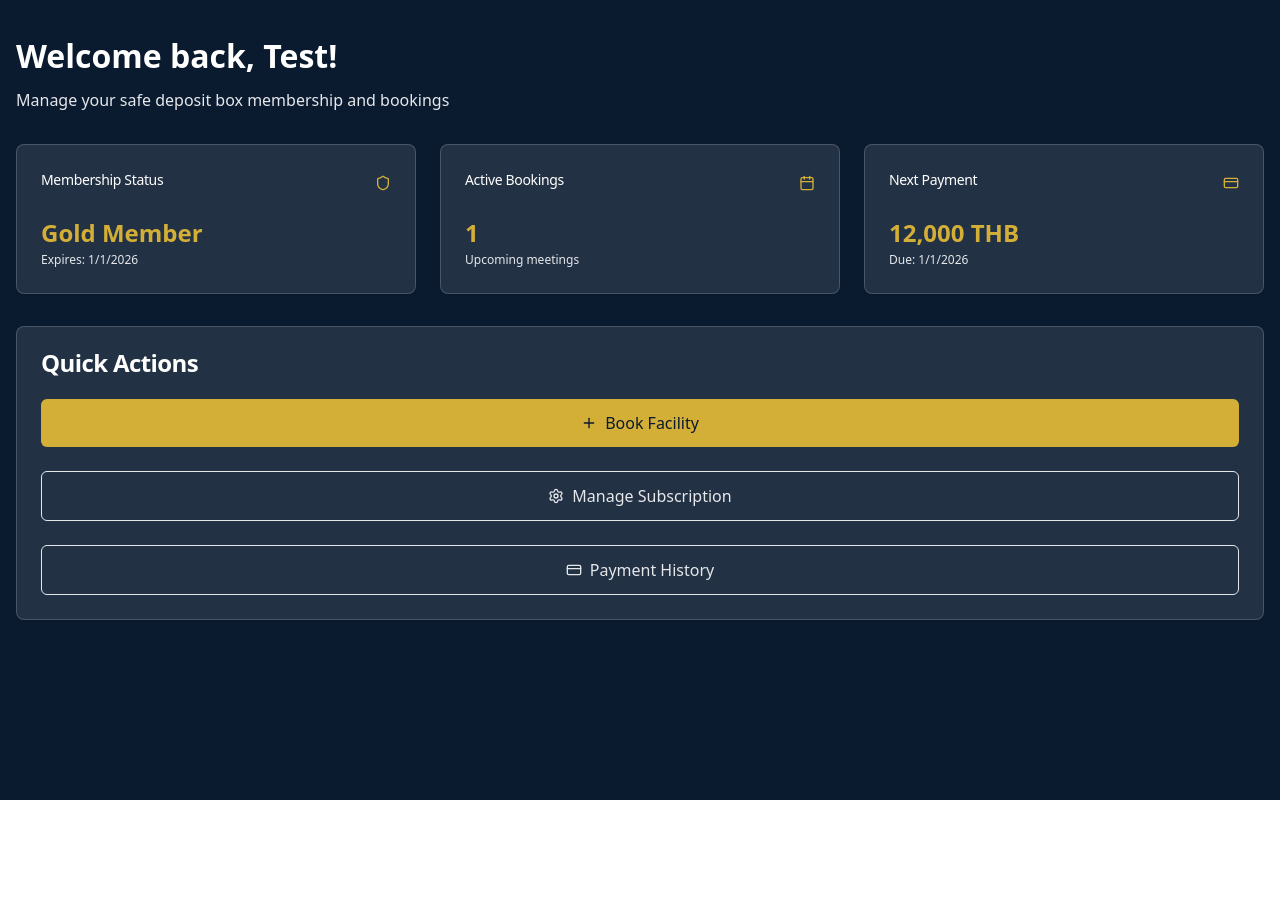
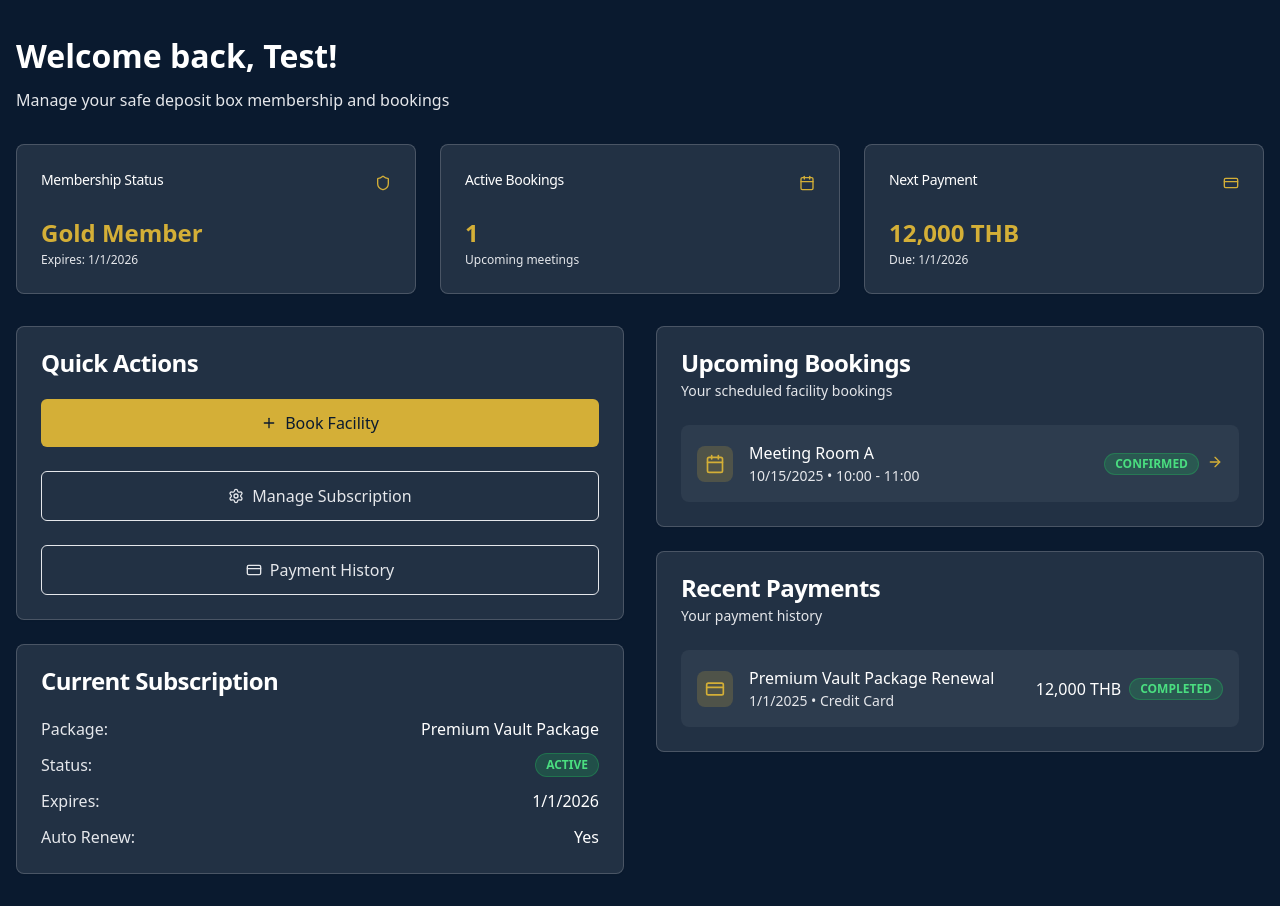
Before and after one commit to shopstack-asia/spi-sdb-app, a Next.js app: page /member in a window 1280 px wide. Before the commit the page ends 800 px from the top, so only its background shows below. Built offline with nearby package versions, Linux system fonts and the light colour scheme.

Commit message:
Add complete dashboard layout with bookings and payments

```diff
--- a/src/app/member/client-dashboard.tsx
+++ b/src/app/member/client-dashboard.tsx
@@ -149,7 +149,10 @@ export default function ClientDashboard() {
           </Card>
         </div>
 
-        {/* Quick Actions */}
+        {/* Main Content Grid */}
+        <div style={{ display: 'grid', gridTemplateColumns: 'repeat(auto-fit, minmax(300px, 1fr))', gap: '2rem' }}>
+          {/* Left Column - Quick Actions */}
+          <div>
             <Card style={{ backgroundColor: 'rgba(255, 255, 255, 0.1)', border: '1px solid rgba(229, 231, 235, 0.2)', color: 'white', marginBottom: '1.5rem' }}>
               <CardHeader>
                 <CardTitle style={{ color: 'white' }}>Quick Actions</CardTitle>
@@ -208,6 +211,145 @@ export default function ClientDashboard() {
                 </Link>
               </CardContent>
             </Card>
+
+            {/* Subscription Info */}
+            {activeSubscription && (
+              <Card style={{ backgroundColor: 'rgba(255, 255, 255, 0.1)', border: '1px solid rgba(229, 231, 235, 0.2)', color: 'white' }}>
+                <CardHeader>
+                  <CardTitle style={{ color: 'white' }}>Current Subscription</CardTitle>
+                </CardHeader>
+                <CardContent>
+                  <div style={{ display: 'flex', flexDirection: 'column', gap: '0.75rem' }}>
+                    <div style={{ display: 'flex', justifyContent: 'space-between' }}>
+                      <span style={{ color: '#e5e7eb' }}>Package:</span>
+                      <span style={{ color: 'white', fontWeight: '500' }}>{activeSubscription.package.name}</span>
+                    </div>
+                    <div style={{ display: 'flex', justifyContent: 'space-between' }}>
+                      <span style={{ color: '#e5e7eb' }}>Status:</span>
+                      <Badge style={{ backgroundColor: 'rgba(34, 197, 94, 0.2)', color: '#4ade80', border: '1px solid rgba(34, 197, 94, 0.3)' }}>
+                        {activeSubscription.status}
+                      </Badge>
+                    </div>
+                    <div style={{ display: 'flex', justifyContent: 'space-between' }}>
+                      <span style={{ color: '#e5e7eb' }}>Expires:</span>
+                      <span style={{ color: 'white' }}>{new Date(activeSubscription.end_date).toLocaleDateString()}</span>
+                    </div>
+                    <div style={{ display: 'flex', justifyContent: 'space-between' }}>
+                      <span style={{ color: '#e5e7eb' }}>Auto Renew:</span>
+                      <span style={{ color: 'white' }}>{activeSubscription.auto_renew ? 'Yes' : 'No'}</span>
+                    </div>
+                  </div>
+                </CardContent>
+              </Card>
+            )}
+          </div>
+
+          {/* Right Column - Recent Activity */}
+          <div>
+            {/* Upcoming Bookings */}
+            <Card style={{ backgroundColor: 'rgba(255, 255, 255, 0.1)', border: '1px solid rgba(229, 231, 235, 0.2)', color: 'white', marginBottom: '1.5rem' }}>
+              <CardHeader>
+                <CardTitle style={{ color: 'white' }}>Upcoming Bookings</CardTitle>
+                <CardDescription style={{ color: '#e5e7eb' }}>
+                  Your scheduled facility bookings
+                </CardDescription>
+              </CardHeader>
+              <CardContent>
+                {upcomingBookings.length > 0 ? (
+                  <div style={{ display: 'flex', flexDirection: 'column', gap: '1rem' }}>
+                    {upcomingBookings.slice(0, 3).map((booking) => (
+                      <div key={booking.id} style={{ display: 'flex', alignItems: 'center', justifyContent: 'space-between', padding: '1rem', backgroundColor: 'rgba(255, 255, 255, 0.05)', borderRadius: '0.5rem' }}>
+                        <div style={{ display: 'flex', alignItems: 'center', gap: '1rem' }}>
+                          <div style={{ padding: '0.5rem', backgroundColor: 'rgba(212, 175, 55, 0.2)', borderRadius: '0.5rem' }}>
+                            <Calendar style={{ height: '1.25rem', width: '1.25rem', color: '#d4af37' }} />
+                          </div>
+                          <div>
+                            <h4 style={{ fontWeight: '500', color: 'white' }}>{booking.facility.name}</h4>
+                            <p style={{ fontSize: '0.875rem', color: '#e5e7eb' }}>
+                              {new Date(booking.booking_date).toLocaleDateString()} • {booking.start_time} - {booking.end_time}
+                            </p>
+                          </div>
+                        </div>
+                        <div style={{ display: 'flex', alignItems: 'center', gap: '0.5rem' }}>
+                          <Badge style={{
+                            backgroundColor: booking.status === 'CONFIRMED' ? 'rgba(34, 197, 94, 0.2)' : 'rgba(234, 179, 8, 0.2)',
+                            color: booking.status === 'CONFIRMED' ? '#4ade80' : '#facc15',
+                            border: booking.status === 'CONFIRMED' ? '1px solid rgba(34, 197, 94, 0.3)' : '1px solid rgba(234, 179, 8, 0.3)'
+                          }}>
+                            {booking.status}
+                          </Badge>
+                          <Link href={`/booking/${booking.id}`}>
+                            <button style={{ color: '#d4af37' }}>
+                              <ArrowRight style={{ height: '1rem', width: '1rem' }} />
+                            </button>
+                          </Link>
+                        </div>
+                      </div>
+                    ))}
+                  </div>
+                ) : (
+                  <div style={{ textAlign: 'center', padding: '2rem' }}>
+                    <Calendar style={{ height: '3rem', width: '3rem', color: '#e5e7eb', margin: '0 auto 1rem' }} />
+                    <p style={{ color: '#e5e7eb', marginBottom: '1rem' }}>No upcoming bookings</p>
+                    <Link href="/booking">
+                      <button style={{ backgroundColor: '#d4af37', color: '#0a1a2f', padding: '0.5rem 1rem', borderRadius: '0.375rem' }}>
+                        Book a Facility
+                      </button>
+                    </Link>
+                  </div>
+                )}
+              </CardContent>
+            </Card>
+
+            {/* Recent Payments */}
+            <Card style={{ backgroundColor: 'rgba(255, 255, 255, 0.1)', border: '1px solid rgba(229, 231, 235, 0.2)', color: 'white' }}>
+              <CardHeader>
+                <CardTitle style={{ color: 'white' }}>Recent Payments</CardTitle>
+                <CardDescription style={{ color: '#e5e7eb' }}>
+                  Your payment history
+                </CardDescription>
+              </CardHeader>
+              <CardContent>
+                {payments.length > 0 ? (
+                  <div style={{ display: 'flex', flexDirection: 'column', gap: '1rem' }}>
+                    {payments.slice(0, 3).map((payment) => (
+                      <div key={payment.id} style={{ display: 'flex', alignItems: 'center', justifyContent: 'space-between', padding: '1rem', backgroundColor: 'rgba(255, 255, 255, 0.05)', borderRadius: '0.5rem' }}>
+                        <div style={{ display: 'flex', alignItems: 'center', gap: '1rem' }}>
+                          <div style={{ padding: '0.5rem', backgroundColor: 'rgba(212, 175, 55, 0.2)', borderRadius: '0.5rem' }}>
+                            <CreditCard style={{ height: '1.25rem', width: '1.25rem', color: '#d4af37' }} />
+                          </div>
+                          <div>
+                            <h4 style={{ fontWeight: '500', color: 'white' }}>{payment.description}</h4>
+                            <p style={{ fontSize: '0.875rem', color: '#e5e7eb' }}>
+                              {new Date(payment.payment_date).toLocaleDateString()} • {payment.payment_method}
+                            </p>
+                          </div>
+                        </div>
+                        <div style={{ display: 'flex', alignItems: 'center', gap: '0.5rem' }}>
+                          <span style={{ color: 'white', fontWeight: '500' }}>
+                            {payment.amount.toLocaleString()} {payment.currency}
+                          </span>
+                          <Badge style={{
+                            backgroundColor: 'rgba(34, 197, 94, 0.2)',
+                            color: '#4ade80',
+                            border: '1px solid rgba(34, 197, 94, 0.3)'
+                          }}>
+                            {payment.status}
+                          </Badge>
+                        </div>
+                      </div>
+                    ))}
+                  </div>
+                ) : (
+                  <div style={{ textAlign: 'center', padding: '2rem' }}>
+                    <CreditCard style={{ height: '3rem', width: '3rem', color: '#e5e7eb', margin: '0 auto' }} />
+                    <p style={{ color: '#e5e7eb' }}>No payment history</p>
+                  </div>
+                )}
+              </CardContent>
+            </Card>
+          </div>
+        </div>
       </div>
     </div>
   );
```
Lines whose indentation alone changed are shown as unchanged.
